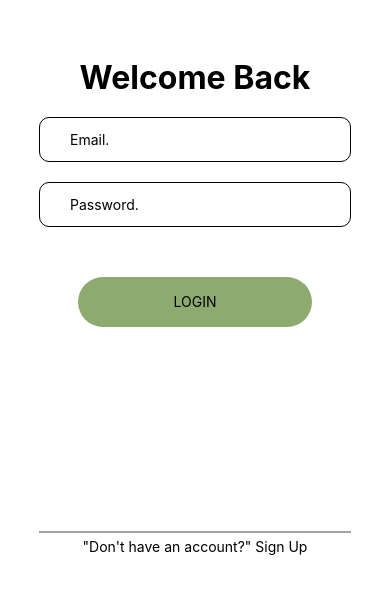
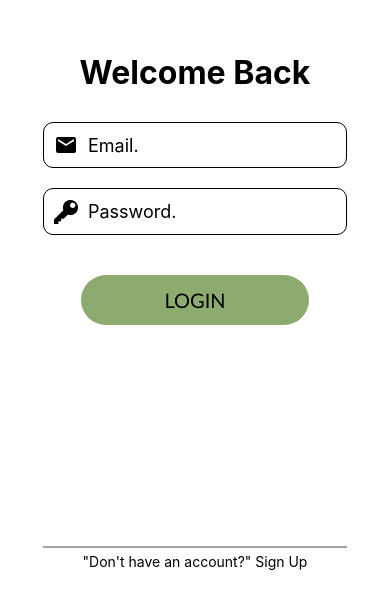
Before and after one commit to rp808/MakeItEasy, a React Native app: screen /Login in a window 390 px wide. Shown: the part 216-824 px from the top of the page. Built offline with nearby package versions, Linux system fonts and the light colour scheme.

Commit message:
Chaging some Ui

```diff
--- a/src/Login.js
+++ b/src/Login.js
@@ -1,5 +1,7 @@
 import { StatusBar } from "expo-status-bar";
 import React, { useState } from 'react';
+import { MaterialIcons } from '@expo/vector-icons';
+import { Fontisto } from '@expo/vector-icons';
 import Home from "./Home";
 import SignUp from "./SignUp";
 import {
@@ -11,6 +13,7 @@
     Button,
     TouchableOpacity,
     Linking,
+    KeyboardAvoidingView,
 } from "react-native";
 import { NavigationContainer } from '@react-navigation/native';
 import { createNativeStackNavigator } from '@react-navigation/native-stack';
@@ -51,7 +54,11 @@
         console.log(fdata);
     };
     return (
-        <View style={styles.screen}>
+
+        <KeyboardAvoidingView
+        style={styles.screen}
+        behavior="padding"
+      >
             <StatusBar style="auto" />
             <View style={styles.boxFlex}>
                 <View>
@@ -61,6 +68,7 @@
                     errMsg ? <Text style={{ color: 'red' }}>{errMsg}</Text> : null
                 }
                 <View style={styles.box}>
+                <MaterialIcons name="email" size={24} color="black" />
                     <TextInput style={styles.textInput}
                         placeholder="Email."
                         onPressIn={() => setErrMsg(null)}
@@ -70,6 +78,7 @@
 
 
                 <View style={styles.box}>
+                <Fontisto name="key" size={24} color="black" />
                     <TextInput style={styles.textInput}
                         placeholder="Password."
 
@@ -79,7 +88,7 @@
                     ></TextInput>
                 </View>
                 <TouchableOpacity style={styles.loginBtn} onPress={() => SendToBackend()}>
-                    <Text>LOGIN</Text>
+                    <Text style={styles.buttonText}>LOGIN</Text>
                 </TouchableOpacity>
             </View>
 
@@ -89,7 +98,7 @@
                     <Text >"Don't have an account?" Sign Up</Text>
                 </TouchableOpacity>
             </View>
-        </View>
+        </KeyboardAvoidingView>
 
 
     )
@@ -103,6 +112,7 @@
         backgroundColor: "#fff",
         alignItems: "center",
         justifyContent: "center",
+        padding: 5,
     },
     boxFlex: {
         flex: 4,
@@ -125,20 +135,35 @@
         paddingBottom: 20,
     },
     box: {
+        flexDirection: 'row',
+        width: '80%',
+        marginVertical: 10,
+        // backgroundColor: colors.col1,
+        borderRadius: 10,
+        paddingHorizontal: 10,
+        paddingVertical: 10,
+        // alignSelf: 'center',
+        borderWidth: 0.8,
+        elevation: 20,
 
-        borderRadius: 10,
-        borderWidth: 1,
-        height: 45,
-        width: '80%',
-        marginBottom: 20,
+        // borderRadius: 10,
+        // borderWidth: 0.8,
+        // height: 45,
+        // width: '80%',
+        // marginBottom: 20,
+
 
     },
     textInput: {
-        height: 50,
-        flex: 1,
-        padding: 10,
-        marginLeft: 20,
-        width: "80%",
+        fontSize: 18,
+        marginLeft: 10,
+        width: '80%',
+        // height: 50,
+        // flex: 1,
+        // padding: 10,
+        // marginLeft: 20,
+        // width: "80%",
+
     },
     loginBtn: {
         width: "60%",
@@ -148,6 +173,13 @@
         justifyContent: "center",
         marginTop: 30,
         backgroundColor: "#8DAA6F",
+
+
+    },
+    buttonText: {
+        fontSize: 20,
+
+        fontFamily: "Gill Sans",
     },
     hairline: {
         marginTop: 40,
@@ -159,7 +191,7 @@
     signUpTxt: {
         marginTop: 5,
         height: 30,
-        marginBottom: 30,
+        marginBottom: 10,
 
     },
 
```
